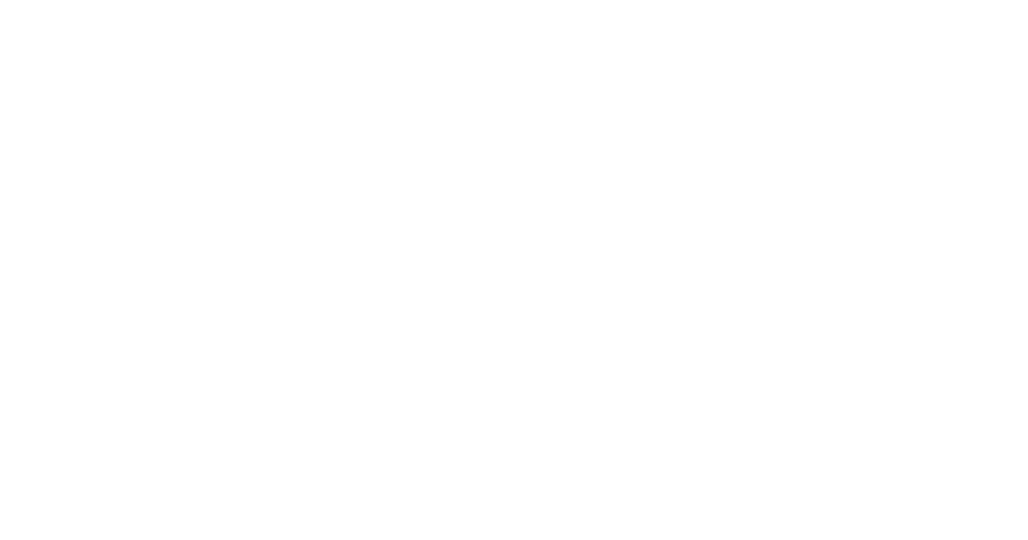
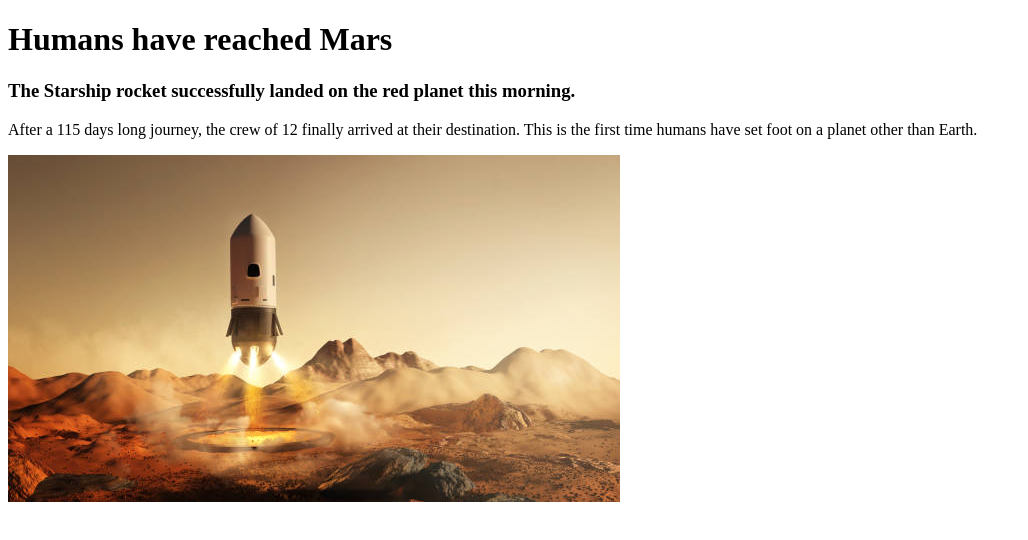
Before and after one commit to uciharis/scrimba-htmlcss, a plain HTML site: page index.html in a window 1280 px wide. Shown: the whole page, without its empty margins (0-1028 px from the left). Drawn offline with Linux system fonts and the light colour scheme.

Commit message:
gambar landing pesawat di mars

```diff
--- a/index.html
+++ b/index.html
@@ -6,6 +6,10 @@
     <title>html css only</title>
 </head>
 <body>
+    <h1>Humans have reached Mars</h1>
 
+<h3>The Starship rocket successfully landed on the red planet this morning.</h3>
+<p>After a 115 days long journey, the crew of 12 finally arrived at their destination. This is the first time humans have set foot on a planet other than Earth.</p>
+<img src="/assets/marslanding.jpg" alt="">
 </body>
 </html>
```
Also changed, not shown: assets/marslanding.jpg (added).
